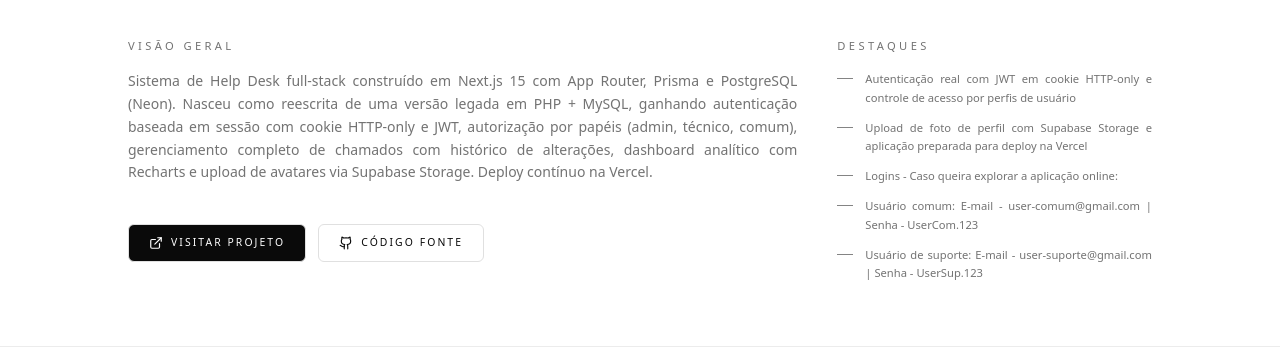
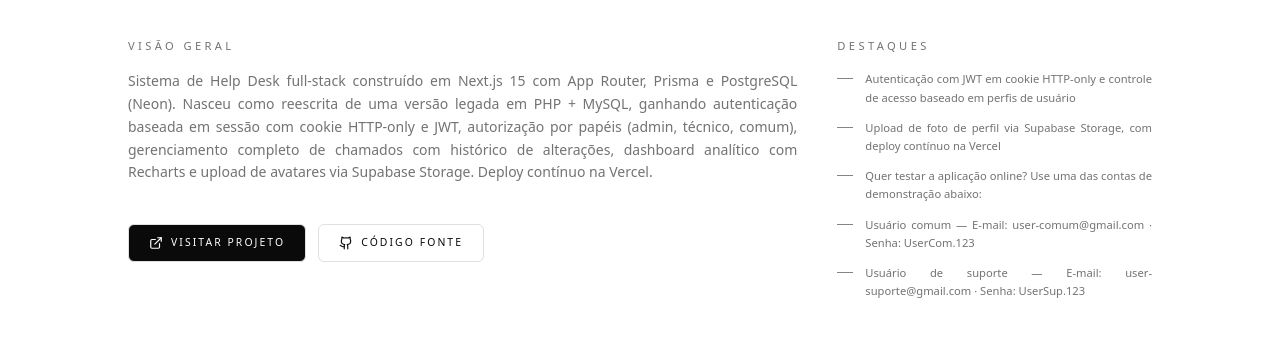
Before and after one commit to gabrielcampeao/Portifolio, a React (Vite) app: page /projects/helpdesk-system in a window 1280 px wide. Shown: the part 599-949 px from the top of the page. Built offline with nearby package versions, Linux system fonts and the light colour scheme.

Commit message:
Update projects.js

```diff
--- a/src/data/projects.js
+++ b/src/data/projects.js
@@ -23,11 +23,11 @@ export const projects = [
       { label: 'Ano', value: '2026' },
     ],
     highlights: [
-      'Autenticação real com JWT em cookie HTTP-only e controle de acesso por perfis de usuário',
-      'Upload de foto de perfil com Supabase Storage e aplicação preparada para deploy na Vercel',
-      'Logins - Caso queira explorar a aplicação online:',
-      'Usuário comum: E-mail - user-comum@gmail.com | Senha - UserCom.123',
-      'Usuário de suporte: E-mail - user-suporte@gmail.com | Senha - UserSup.123',
+    'Autenticação com JWT em cookie HTTP-only e controle de acesso baseado em perfis de usuário',
+    'Upload de foto de perfil via Supabase Storage, com deploy contínuo na Vercel',
+    'Quer testar a aplicação online? Use uma das contas de demonstração abaixo:',
+    'Usuário comum — E-mail: user-comum@gmail.com · Senha: UserCom.123',
+    'Usuário de suporte — E-mail: user-suporte@gmail.com · Senha: UserSup.123',
     ],
   },
 
```
